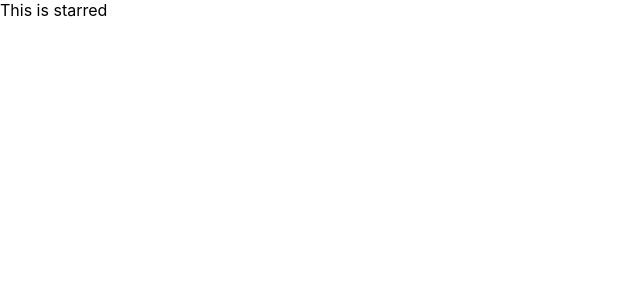
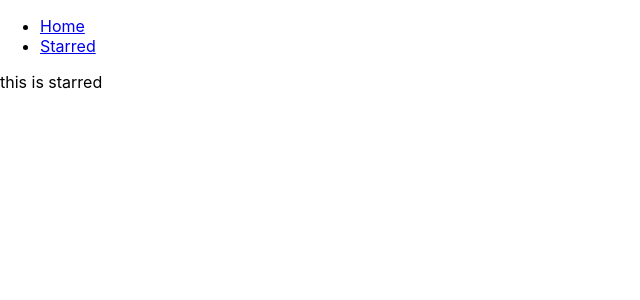
Before and after one commit to MdAzeen/box-office, a React (Create React App) app: page /starred in a window 1280 px wide. Shown: the top 300 px of the page, without its empty margins (0-640 px from the left). Built offline with nearby package versions, Linux system fonts and the light colour scheme.

Commit message:
Added Navbar and page component

```diff
--- a/src/App.js
+++ b/src/App.js
@@ -1,17 +1,23 @@
 import React from 'react';
-import { Switch, Route} from 'react-router-dom';
+import { Switch, Route } from 'react-router-dom';
+import Navs from './components/Navs';
+import Home from './pages/Home';
+import Starred from './pages/Starred';
 
 function App() {
   return (
-     <Switch>
-       <Route exact path="/">
-         This is homepage
-       </Route>
-        <Route exact path="/starred">This is starred</Route>
-       <Route>
-         This is 404 error
-       </Route>
-     </Switch>
+    <div>
+      <Navs />
+      <Switch>
+        <Route exact path="/">
+          <Home/>
+        </Route>
+        <Route exact path="/starred">
+          <Starred/>
+        </Route>
+        <Route>This is 404 error</Route>
+      </Switch>
+    </div>
   );
 }
 
--- /dev/null
+++ b/src/components/Navs.jsx
@@ -0,0 +1,21 @@
+import React from 'react'
+import {Link} from 'react-router-dom'
+
+const LINKS=[
+  {to:'/',text:'Home'},
+  {to:'/starred', text:'Starred'}
+]
+
+  function Navs() {
+    return (
+      <div>
+        <ul>
+          {
+            LINKS.map(item=>(<li key={item.to}><Link to={item.to}>{item.text}</Link></li>))
+          }
+        </ul>
+      </div>
+    )
+  }
+
+export default Navs
--- /dev/null
+++ b/src/pages/Home.jsx
@@ -0,0 +1,11 @@
+import React from 'react'
+
+function Home() {
+  return (
+    <div>
+        this is home
+    </div>
+  )
+}
+
+export default Home
--- /dev/null
+++ b/src/pages/Starred.jsx
@@ -0,0 +1,11 @@
+import React from 'react'
+
+function Starred() {
+  return (
+    <div>
+        this is starred
+    </div>
+  )
+}
+
+export default Starred
```
